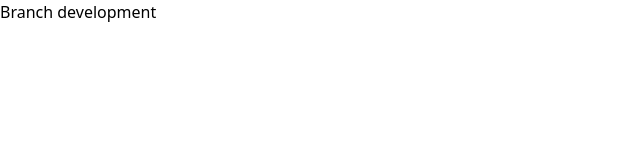
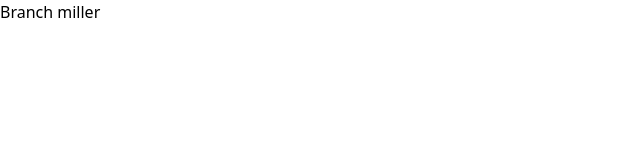
Before and after one commit to Juxnjo/mvpSenaSoft_Globant, a React (Vite) app in the folder frontend/: page / in a window 1280 px wide. Shown: the top 160 px of the page, without its empty margins (0-640 px from the left). Built offline with nearby package versions, Linux system fonts and the light colour scheme.

Commit message:
Miller branch

```diff
--- a/frontend/src/App.jsx
+++ b/frontend/src/App.jsx
@@ -6,7 +6,7 @@ function App ()
   return (
     <>
       <h1 className="text-3xl font-bold underline">
-        Branch development
+        Branch miller
       </h1>
 
     </>
```
